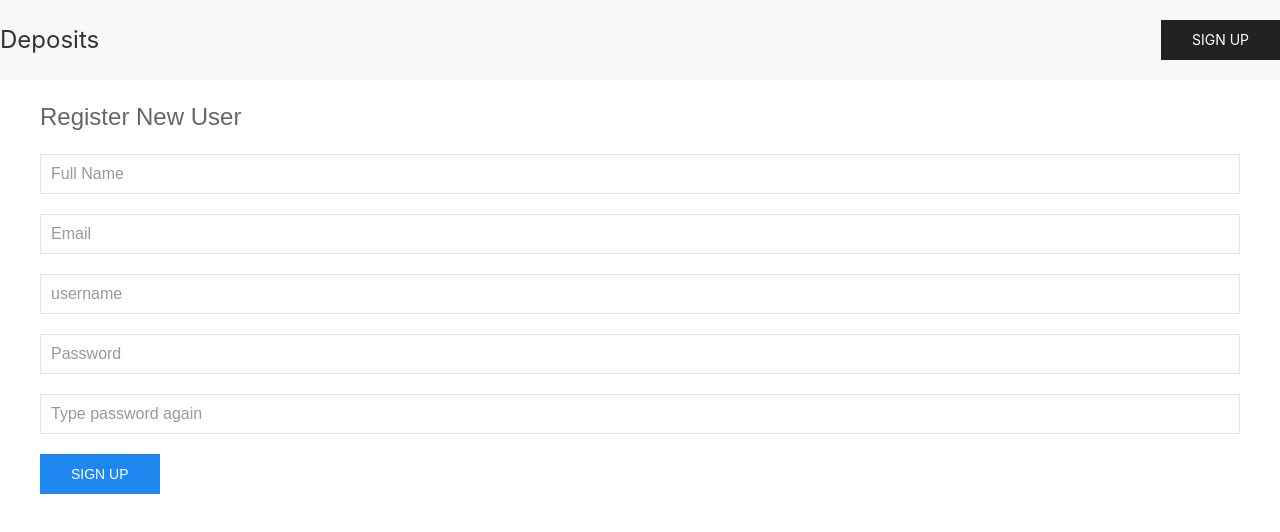
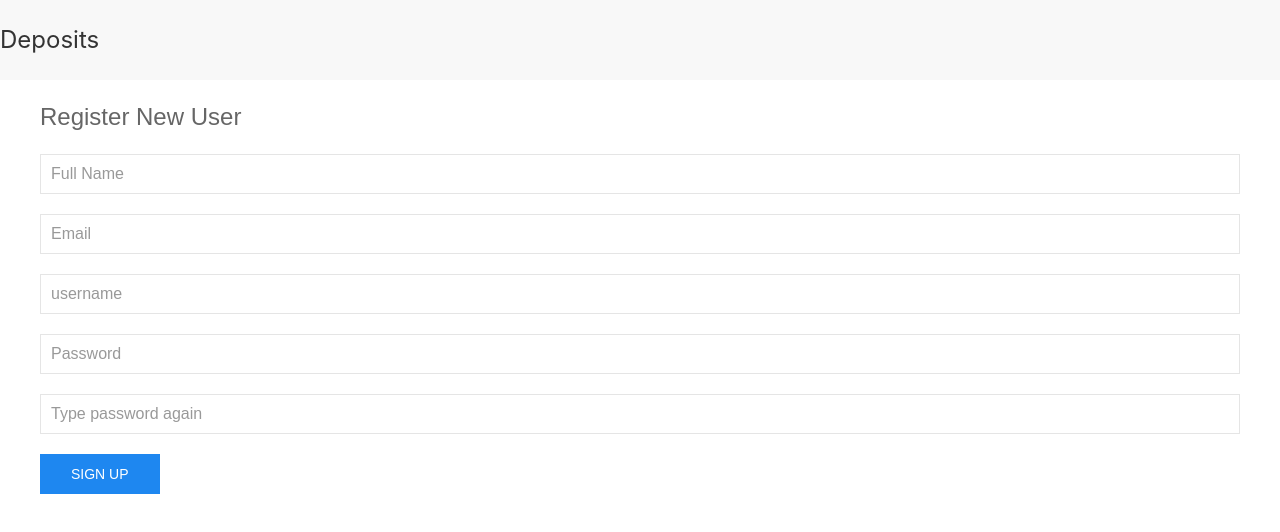
Before and after one commit to aviaryan/deposits-app, a React (Create React App) app in the folder frontend/: page /signup in a window 1280 px wide. Shown: the top 532 px of the page. Built offline with nearby package versions, Linux system fonts and the light colour scheme.

Commit message:
fix signup button issue somehow

```diff
--- a/frontend/src/App.js
+++ b/frontend/src/App.js
@@ -44,7 +44,7 @@ class App extends Component {
 							{!this.props.login &&
 								<div className="uk-navbar-right">
 									<ul className="uk-navbar-nav">
-									<li><Link to="/signup"><button className="uk-button uk-button-secondary">SIGN UP</button></Link></li>
+									<li><Link to="/signup"><button className="uk-button uk-button-secondary" id="signUpBtn">SIGN UP</button></Link></li>
 									</ul>
 								</div>
 							}
--- a/frontend/src/screens/SignUp.js
+++ b/frontend/src/screens/SignUp.js
@@ -13,6 +13,11 @@ class SignUp extends Component {
 		super(props);
 		this.state = { email: '', password: '', username: '', verify: '', full_name: '', is_admin: false, is_manager: false };
 		this.bind = this.bind.bind(this);
+	}
+
+	componentDidMount(){
+		// sorry
+		document.getElementById('signUpBtn').style.display = 'none';
 	}
 
 	bind(e) {
--- a/frontend/src/screens/Welcome.js
+++ b/frontend/src/screens/Welcome.js
@@ -20,6 +20,10 @@ class Welcome extends Component {
 
 	componentDidMount(){
 		this.checkLogin();
+		let btn = document.getElementById('signUpBtn')
+		if (btn) {
+			btn.style.display = 'inline-block';
+		}
 	}
 
 	componentDidUpdate(){
```
